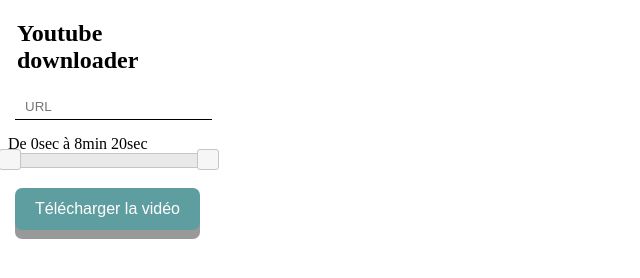
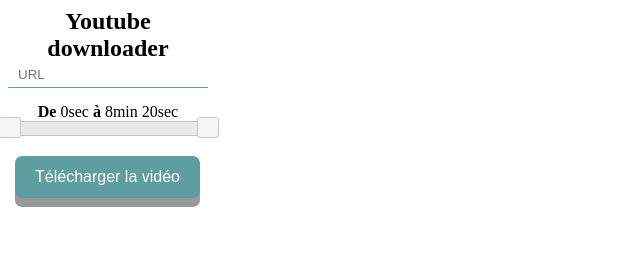
Before and after one commit to Neokoldstudio/Youtube-downloader, a browser extension: page main.html in a window 1280 px wide. Shown: the whole page, without its empty margins (0-640 px from the left). Drawn offline with Linux system fonts and the light colour scheme.

Commit message:
Improved css on URL input and slider

```diff
--- a/main.html
+++ b/main.html
@@ -9,7 +9,7 @@
 </head>
 <body>
     <h2>Youtube downloader</h2>
-    <input class ="" type="text" id="URL_area" name="URL" placeholder="URL">
+    <input class ="" type="url" id="URL_area" name="URL" placeholder="URL">
     <div class="slidecontainer">
       <div id="slider-infos"></div>
       <div id="slider-range"></div>
--- a/popup.js
+++ b/popup.js
@@ -14,7 +14,7 @@
             getStringFromTime(getFormattedTimeFromSeconds(ui.values[ 0 ])),
             getStringFromTime(getFormattedTimeFromSeconds(ui.values[ 1 ]))
         ]
-        $("#slider-infos")[0].innerHTML =  "De " + time[ 0 ] + " à " + time[ 1 ];
+        $("#slider-infos")[0].innerHTML =  "<b>De</b> " + time[ 0 ] + " <b>à</b> " + time[ 1 ];
     }
 });
 
@@ -22,7 +22,7 @@
     getStringFromTime(getFormattedTimeFromSeconds($( "#slider-range" ).slider( "values", 0 ))),
     getStringFromTime(getFormattedTimeFromSeconds($( "#slider-range" ).slider( "values", 1 )))
 ]
-$("#slider-infos")[0].innerHTML = "De " + time[0] + " à " + time[1];
+$("#slider-infos")[0].innerHTML = "<b>De</b> " + time[0] + " <b>à</b> " + time[1];
 
 $("#dl-video").on("click", function(event) { // Event triggered when the download button is clicked. event variable contain the event informations
 })
--- a/style.css
+++ b/style.css
@@ -6,15 +6,31 @@
 }
 
 h2{
-    margin-left: 9px;
+    margin: auto;
+    text-align: center;
 }
 
-#URL_area{
-    margin-left: 7px;
+#URL_area
+{
     border: none;
-    border-bottom: 1px solid black;
+    border-bottom: 1px solid cadetblue;
+    width: 180px;
     padding: 5px 10px 5px 10px;
 
+    outline: 0;
+    transition: border-bottom 0.5s, width 0.2s ease-in-out;
+}
+
+
+#URL_area:focus
+{
+    width: 180px;
+    border-bottom: solid cadetblue 1px;
+}
+
+#URL_area:invalid
+{
+    border-bottom: solid red 1px;
 }
 
 button{
@@ -36,7 +52,9 @@
     outline: 0 !important;
 }
 
-button:hover {background-color: #008B8B}
+button:hover {
+    background-color: #008B8B
+}
 
 button:active {
   background-color: #008B8B;
@@ -46,6 +64,13 @@
   outline: 0;
 }
 
-.slidecontainer{
+.slidecontainer
+{
     margin-top: 15px;
 }
+
+#slider-infos
+{
+    text-align: center;
+    font-weight: 400;
+}
```
